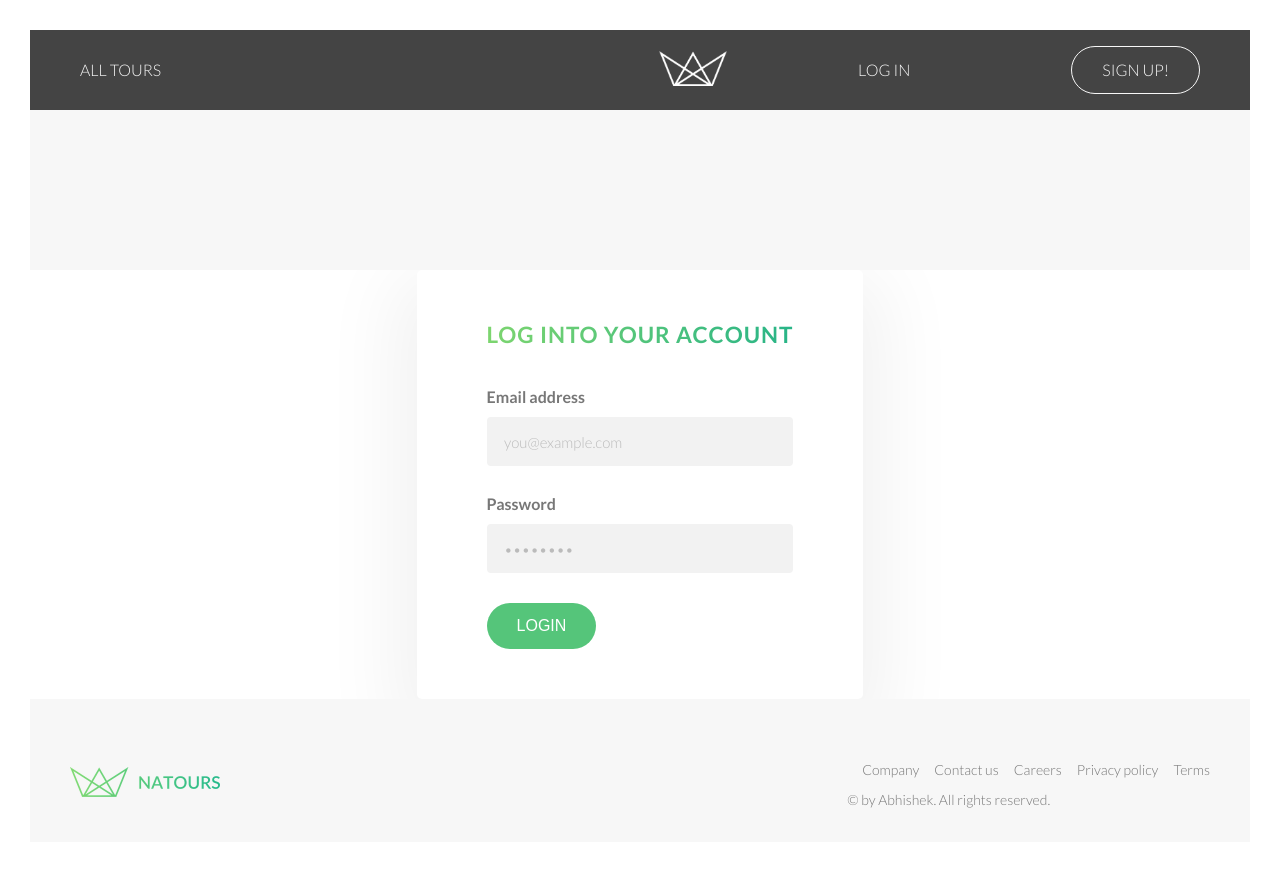
After one commit to Abhisach687/Tour-Booking, a Node server app: template views/login.pug in a window 1280 px wide. The commit adds this page. Run offline with Node 20, Linux system fonts and the light colour scheme; the template is opened without the code that fills it, so the values that code supplies are empty; some libraries are stand-ins or nearby versions.

Commit message:
created login page

```diff
--- a/routes/viewRoutes.js
+++ b/routes/viewRoutes.js
@@ -8,4 +8,6 @@ router.get('/', viewsController.getOverview);
 
 router.get('/tour/:slug', viewsController.getTour);
 
+router.get('/login', viewsController.getLoginForm);
+
 module.exports = router;
--- a/views/_header.pug
+++ b/views/_header.pug
@@ -8,5 +8,5 @@ header.header
     //-     a.nav__el(href='#')
     //-         img.nav__user-img(src='img/user.jpg', alt='User photo')
     //-         span Abhishek
-    button.nav__el Log In
-    button.nav__el.nav__el--cta Sign Up!
+    a.nav__el(href='/login') Log In
+    a.nav__el.nav__el--cta(href='/login')  Sign Up!
--- /dev/null
+++ b/views/login.pug
@@ -0,0 +1,15 @@
+extends base
+
+block content
+    main.main
+    .login-form
+        h2.heading-secondary.ma-bt-lg Log into your account
+        form.form
+        .form__group
+            label.form__label(for='email') Email address
+            input#email.form__input(type='email', placeholder='you@example.com', required)
+        .form__group.ma-bt-md
+            label.form__label(for='password') Password
+            input#password.form__input(type='password', placeholder='••••••••', required, minlength='8')
+        .form__group
+            button.btn.btn--green Login
```
Also changed, not shown: controllers/viewsController.js (+7 -3 lines).
